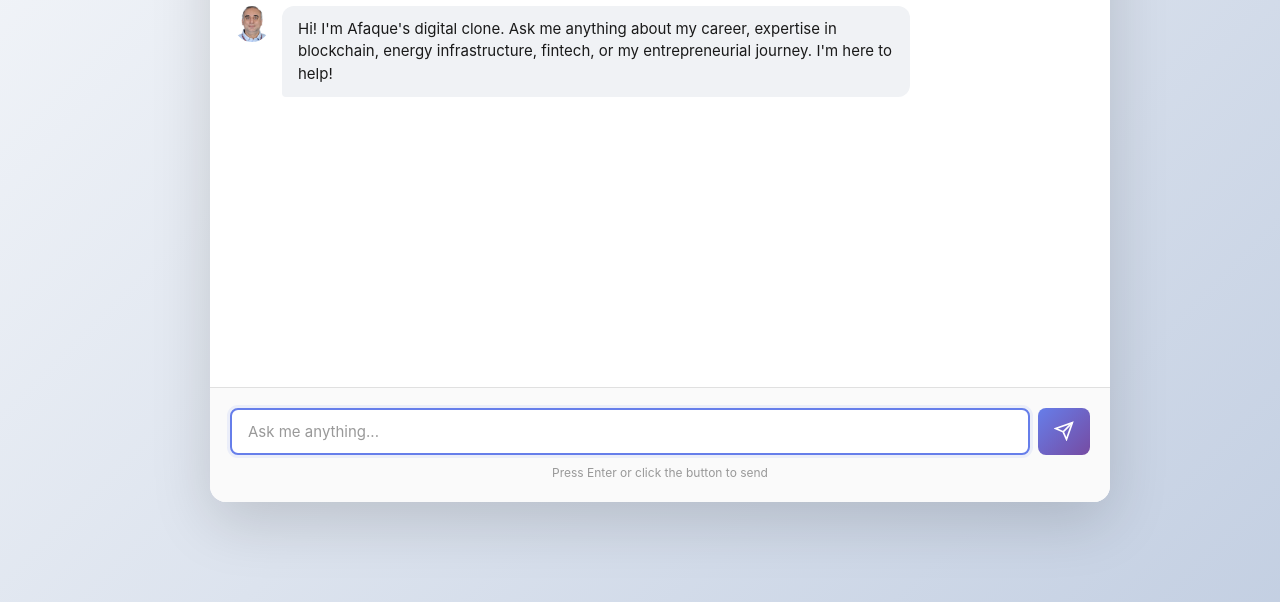
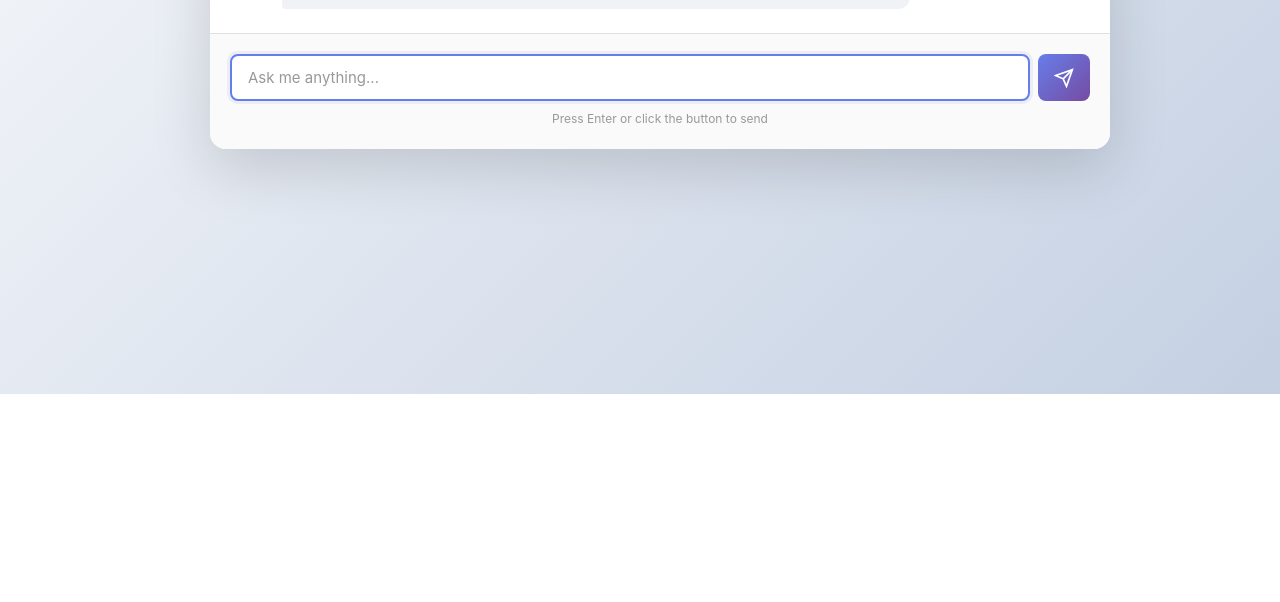
Before and after one commit to afaqueriazahmed/afaque.ai, an Astro site in the folder frontend/: page / in a window 1280 px wide. Shown: the part 478-1080 px from the top of the page. After the commit the page ends 872 px from the top, so only its background shows below. Built offline with nearby package versions, Linux system fonts and the light colour scheme; Astro itself is replaced by a stand-in of ours.

Commit message:
Fix: Reduce spacing between header and chat interface

```diff
--- a/frontend/src/components/ChatInterface.astro
+++ b/frontend/src/components/ChatInterface.astro
@@ -45,11 +45,11 @@
   .chat-wrapper {
     width: 100%;
     background: linear-gradient(135deg, #f5f7fa 0%, #c3cfe2 100%);
-    min-height: 100vh;
+    min-height: calc(100vh - 200px);
     display: flex;
-    align-items: center;
+    align-items: flex-start;
     justify-content: center;
-    padding: 20px;
+    padding: 12px 20px 20px 20px;
     font-family: -apple-system, BlinkMacSystemFont, 'Segoe UI', Roboto, Oxygen, Ubuntu, Cantarell, sans-serif;
   }
 
@@ -61,8 +61,8 @@
     box-shadow: 0 20px 60px rgba(0, 0, 0, 0.15);
     display: flex;
     flex-direction: column;
-    height: 80vh;
-    max-height: 700px;
+    height: auto;
+    max-height: 600px;
     overflow: hidden;
   }
 
```
